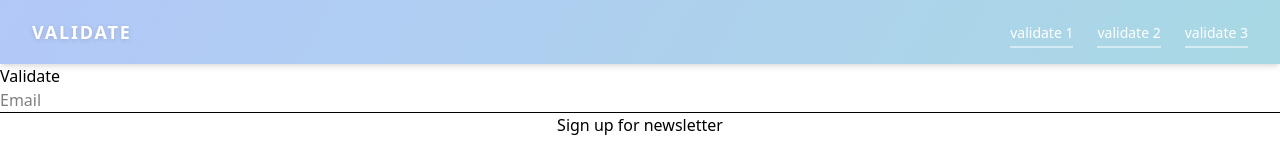
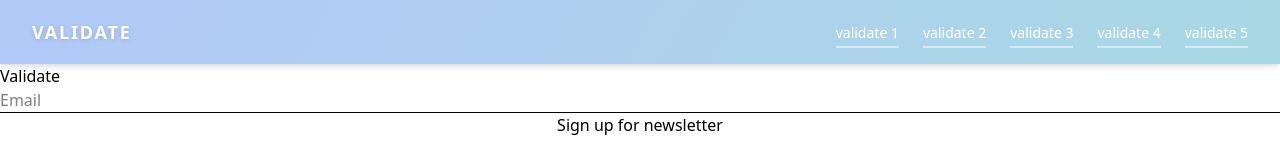
Before and after one commit to JunJieLin1s/validate, a Vue app: page / in a window 1280 px wide. Shown: the top 160 px of the page. Built offline with nearby package versions, Linux system fonts and the light colour scheme.

Commit message:
main.ts update met router

```diff
--- a/src/components/Navbar.vue
+++ b/src/components/Navbar.vue
@@ -1,10 +1,3 @@
-<script setup lang="ts">
-import { RouterLink } from 'vue-router';
-
-</script>
-
-import { validate } from 'vee-validate';
-<!-- BeautifulNavbar.vue -->
 <template>
     <header class="relative">
       <!-- transparant glasbalk met zachte gradient -->
@@ -22,32 +15,77 @@ import { validate } from 'vee-validate';
             <!-- Desktop links ----------------------------------------->
             <ul class="hidden sm:flex items-center space-x-6">
                 <li class="relative">
-                    <RouterLink to="/" class="text-sm text-white hover:text-white/80
+                    <router-link to="/" class="text-sm text-white hover:text-white/80
                             after:absolute after:-bottom-1 after:left-0
                             after:h-0.5 after:w-full after:bg-white/50
                             after:transition-all after:duration-300
                             hover:after:h-full">
                     validate 1
-                </RouterLink>
+                </router-link>
                 </li>
                 <li class="relative">
-                  <RouterLink to="/validate2" class="text-sm text-white hover:text-white/80
+                  <router-link to="/validate2" class="text-sm text-white hover:text-white/80
                             after:absolute after:-bottom-1 after:left-0
                             after:h-0.5 after:w-full after:bg-white/50
                             after:transition-all after:duration-300
                             hover:after:h-full">
                     validate 2
-                </RouterLink>
+                </router-link>
                 </li>
                 <li class="relative">
-                    <RouterLink to="/validate3" class="text-sm text-white hover:text-white/80
+                    <router-link to="/validate3" class="text-sm text-white hover:text-white/80
                             after:absolute after:-bottom-1 after:left-0
                             after:h-0.5 after:w-full after:bg-white/50
                             after:transition-all after:duration-300
                             hover:after:h-full">
                         validate 3
-                    </RouterLink>
+                    </router-link>
                 </li>
+                <li class="relative">
+                    <router-link to="/validate4" class="text-sm text-white hover:text-white/80
+                            after:absolute after:-bottom-1 after:left-0
+                            after:h-0.5 after:w-full after:bg-white/50
+                            after:transition-all after:duration-300
+                            hover:after:h-full">
+                        validate 4
+                    </router-link>
+                </li>
+                <li class="relative">
+                    <router-link to="/validate5" class="text-sm text-white hover:text-white/80
+                            after:absolute after:-bottom-1 after:left-0
+                            after:h-0.5 after:w-full after:bg-white/50
+                            after:transition-all after:duration-300
+                            hover:after:h-full">
+                        validate 5
+                    </router-link>
+                </li>
+                <!-- <li class="relative">
+                    <router-link to="/validate6" class="text-sm text-white hover:text-white/80
+                            after:absolute after:-bottom-1 after:left-0
+                            after:h-0.5 after:w-full after:bg-white/50
+                            after:transition-all after:duration-300
+                            hover:after:h-full">
+                        validate 6
+                    </router-link>
+                </li>
+                <li class="relative">
+                    <router-link to="/validate7" class="text-sm text-white hover:text-white/80
+                            after:absolute after:-bottom-1 after:left-0
+                            after:h-0.5 after:w-full after:bg-white/50
+                            after:transition-all after:duration-300
+                            hover:after:h-full">
+                        validate 7
+                    </router-link>
+                </li>
+                <li class="relative">
+                    <router-link to="/validate8" class="text-sm text-white hover:text-white/80
+                            after:absolute after:-bottom-1 after:left-0
+                            after:h-0.5 after:w-full after:bg-white/50
+                            after:transition-all after:duration-300
+                            hover:after:h-full">
+                        validate 8
+                    </router-link>
+                </li> -->
             </ul>
           </div>
         </div>
--- a/src/main.ts
+++ b/src/main.ts
@@ -4,4 +4,6 @@ import { createApp } from 'vue'
 import App from './App.vue'
 import router from './router'
 
-createApp(App).use(router).mount('#app')
+createApp(App)
+    .use(router)
+    .mount('#app')
```
